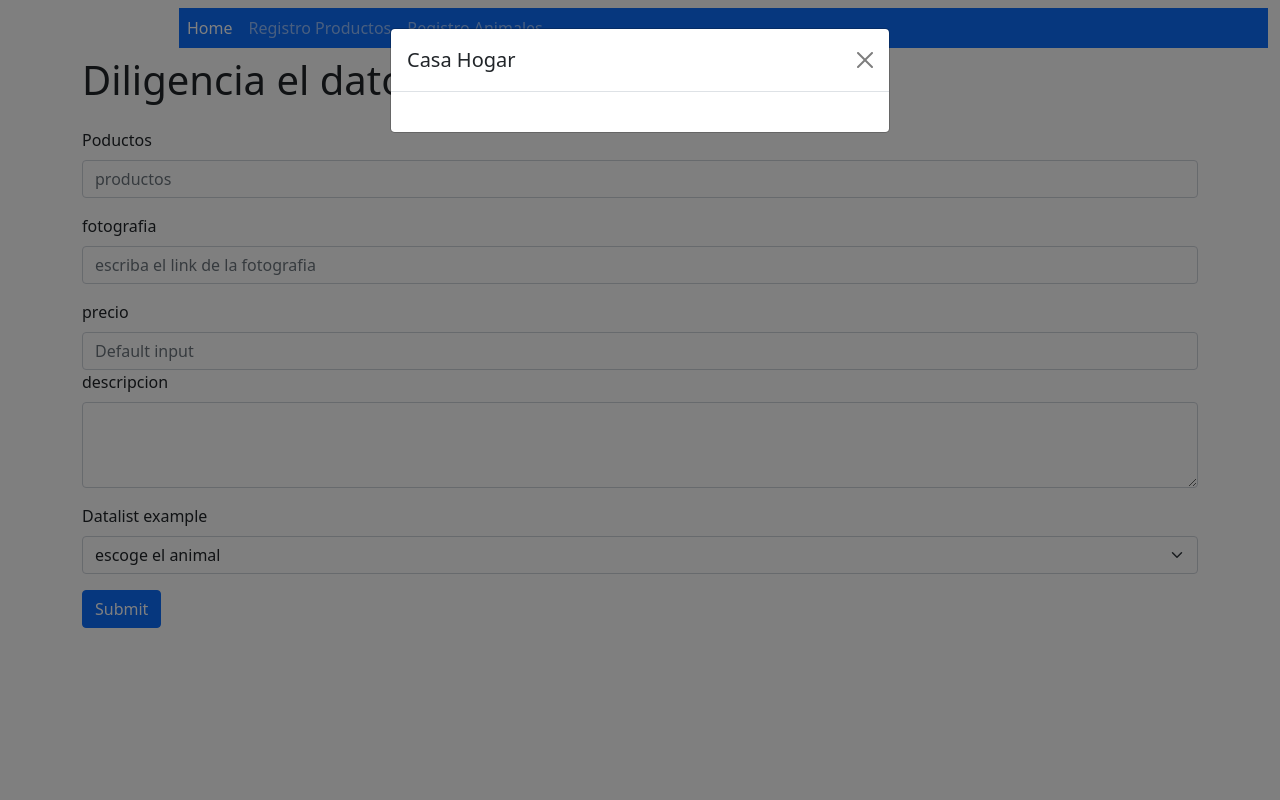
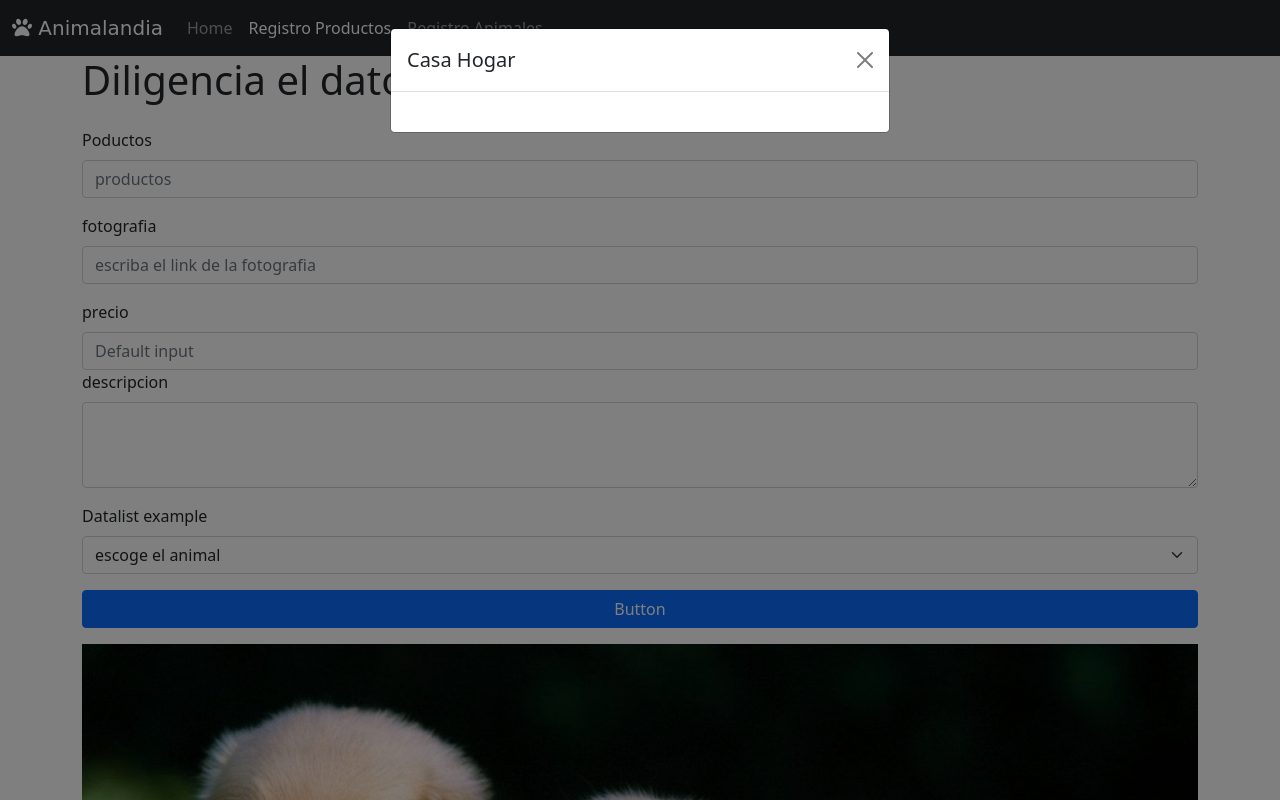
Before and after one commit to julianvelezzapata/casaHogar, a CodeIgniter 4 app: the page made by app/Views/resgistroProductos.php in a window 1280 px wide. Run offline with PHP 8.4 and a stand-in for CodeIgniter, Linux system fonts and the light colour scheme; the template is opened without the code that fills it, so the values that code supplies are empty; some libraries are stand-ins or nearby versions; some web fonts are replaced.

Commit message:
mejoracion del diseño
mejoro el diseño con bootstrap

```diff
--- a/app/Views/resgistroProductos.php
+++ b/app/Views/resgistroProductos.php
@@ -18,7 +18,7 @@
 </head>
 <body>
     <header>
-		<nav class="navbar navbar-expand-lg navbar-dark fondoPrincipal">
+		<nav class="navbar navbar-expand-lg navbar-dark bg-dark fondoPrincipal">
 			<div class="container-fluid">
 				<a class="navbar-brand fuente" href="#">
 					<i class="fas fa-paw"></i>
@@ -27,13 +27,13 @@
 				<button class="navbar-toggler" type="button" data-bs-toggle="collapse" data-bs-target="#navbarSupportedContent" aria-controls="navbarSupportedContent" aria-expanded="false" aria-label="Toggle navigation">
 				<span class="navbar-toggler-icon"></span>
 				</button>
-				<div class="collapse navbar-collapse bg-primary" id="navbarSupportedContent">
+				<div class="collapse navbar-collapse" id="navbarSupportedContent">
 					<ul class="navbar-nav me-auto mb-2 mb-lg-0">
 						<li class="nav-item">
-							<a class="nav-link active" aria-current="page" href="">Home</a>
+							<a class="nav-link " aria-current="page" href="<?= site_url('/Home') ?>">Home</a>
 						</li>
 						<li class="nav-item">
-							<a class="nav-link" href="<?= site_url('/productos/registro') ?>">Registro Productos</a>
+							<a class="nav-link active" href="<?= site_url('/productos/registro') ?>">Registro Productos</a>
 						</li>
 						<li class="nav-item">
 							<a class="nav-link" href="#">Registro Animales</a>
@@ -43,11 +43,12 @@
 			</div>
 		</nav>
 	</header>
-    <div class="container">
+    <main>
+		<div class="container mb-5">
 			<div class="mb-3">
 			<h1>Diligencia el dato del animal</h1>
 			</div>
-        <form method="POST" action="<?= site_url('/productos/registro/nuevo') ?>" class="mt-4">
+			<form method="POST" action="<?= site_url('/productos/registro/nuevo') ?>" class="mt-4 ">
 				<div class="mb-3">
 					<label for="exampleInputEmail1" class="form-label">Poductos</label>
 					<input class="form-control" type="text" placeholder="productos" aria-label="default input example " name="producto">
@@ -76,9 +77,15 @@
 							<option value="5">gato</option>
 					</select>
 				</div>
-            <button type="submit" class="btn btn-primary">Submit</button>
+				        <div class="d-grid gap-2">
+                            <button class="btn btn-primary" type="submit">Button</button>
+                        </div>
 			</form>
 		</div>
+			<div class="d-grid gap-2">
+				<img src="<?= base_url('public/img/imagen4.jpg')?>" alt="imagen" class="img-fluid w-100">
+			</div>
+	</main>
 
 
 	<section>
@@ -97,6 +104,37 @@
 		<?php endif ?>
 
 	</section>
+	<footer class="fondoDos p-5 text-white bg-dark">
+		<div class="container-fluid">
+			<div class="row">
+				<div class="col-12 col-md-4">
+					<h3 class="fw-bold">Horario de atención:</h3>
+					<p>Lunes a viernes 7:00 am - 3:00 pm / Sábado: 7:00 am - 2:30 pm / Domingos y festivos 8:00 am - 3:00 pm</p>
+					<br>
+					<h3 class="fw-bold">Dirección:</h3>
+					<p>Belén Altavista Calle 8A # 112-82 </p>
+				</div>
+
+				<div class="col-12 col-md-4">
+					<h3 class="fw-bold">Ayudas:</h3>
+					<p>Glosario / Correo remoto  /  Monitoreo y desempeño de uso del sitio web</p>
+					<br>
+					<h3 class="fw-bold">Protección de datos:</h3>
+					<p>Protección de datos personales en el Municipio de Medellín </p>
+				</div>
+
+				<div class="col-12 col-md-4">
+					<h1 class="fw-bold fuente"><span><i class="fas fa-paw"></i></span>ANIMALANDIA</h1>
+					<br>
+					<i class="fab fa-facebook fa-3x"></i>
+					<i class="fab fa-instagram fa-3x"></i>
+					<i class="fab fa-youtube fa-3x"></i>
+					<br>
+					<p class="mt-4">© 2021 / NIT: 890905211-1 / Código DANE: 05001 / Código Postal: 050015</p>
+				</div>
+			</div>
+		</div>
+    </footer>
     <script type="module" src="<?=base_url('public/js/lanzarmodal.js') ?>"></script>
     <script src="https://kit.fontawesome.com/7b642ec699.js" crossorigin="anonymous"></script>
 	<script src="https://cdn.jsdelivr.net/npm/bootstrap@5.1.1/dist/js/bootstrap.bundle.min.js" integrity="sha384-/bQdsTh/da6pkI1MST/rWKFNjaCP5gBSY4sEBT38Q/9RBh9AH40zEOg7Hlq2THRZ" crossorigin="anonymous"></script>
```
Also changed, not shown: app/Views/bienvenida.php (+8 -7 lines), public/img/imagen4.jpg (added). Lines whose indentation alone changed are shown as unchanged.
